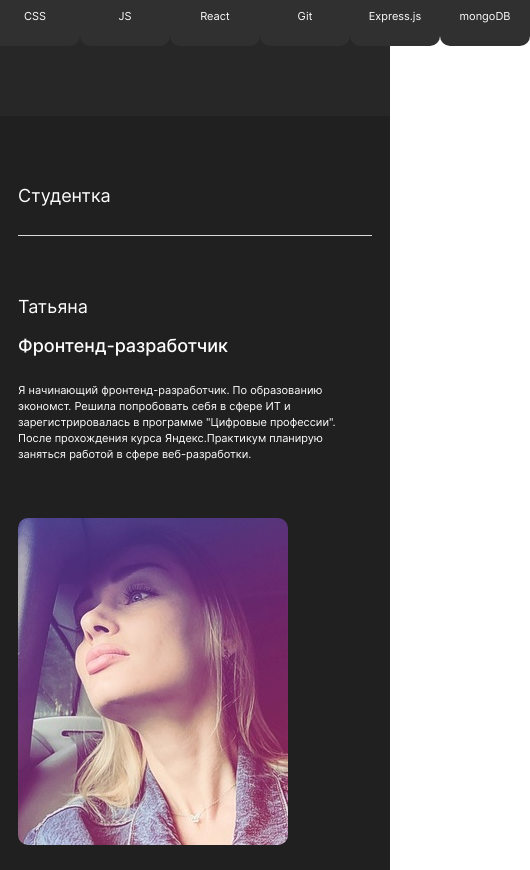
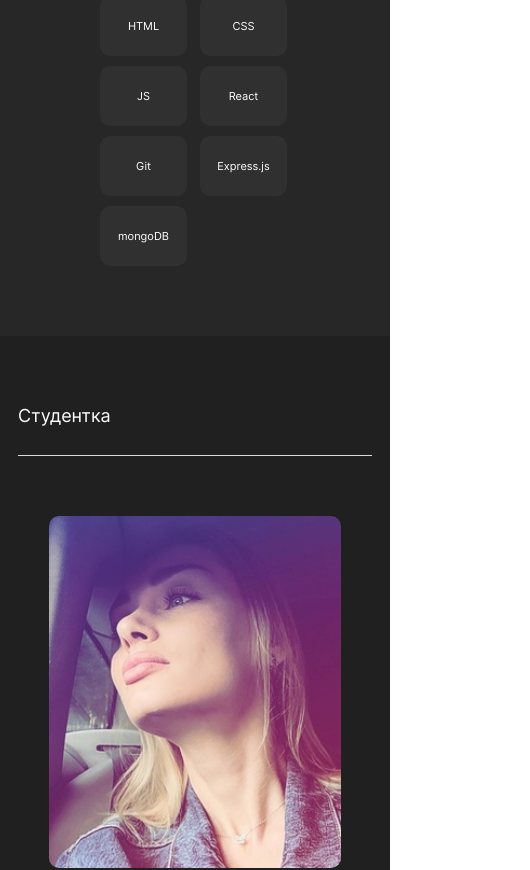
Before and after one commit to Bta1991/movies-explorer-frontend, a React (Create React App) app: page / in a window 390 px wide. Shown: the part 1620-2490 px from the top of the page, 530 px wide, since content can reach past the window. Built offline with nearby package versions, Linux system fonts and the light colour scheme; no server answers.

Commit message:
v0.7 выровнян main

```diff
--- a/src/components/Main/AboutMe/AboutMe.css
+++ b/src/components/Main/AboutMe/AboutMe.css
@@ -35,49 +35,76 @@
 }
 
 .about__photo {
-  border-radius: 10px;
+    border-radius: 10px;
+    height: 327px;
+    width: 270px;
 }
 
 @media (max-width: 1000px) {
     .about {
-        padding: 90px 20px;
-    }
-
-    .about__info {
-        gap: 30px;
+        padding: 90px 20px 0;
     }
 
     .about__info-text {
         margin-top: 22px;
         font-size: 12px;
         line-height: 18px;
+        max-width: 364px;
+    }
+
+    .about__info-title {
+        font-size: 40px;
+        line-height: 40px;
+    }
+
+    .about__info-subtitle {
+        margin: 18px 0 26px;
+        font-size: 12px;
+        line-height: 18px;
+        font-weight: 400;
+    }
+
+    .about__photo {
+        height: 307px;
+        width: 255px;
     }
 }
 
 @media (max-width: 700px) {
     .about {
-        padding: 70px 8px;
-    }
-
-    .about__info {
-        margin-top: 60px;
-        flex-direction: column;
-        gap: 56px;
-    }
-
-    .about__info-title {
-        font-size: 18px;
-        line-height: 22px;
-    }
-
-    .about__info-text {
-        font-size: 11px;
-        line-height: 16px;
-        margin-top: 16px;
+        padding: 70px 8px 0;
     }
 
     .about__title {
         font-size: 18px;
         padding-bottom: 28px;
     }
+    .about__info {
+        margin-top: 60px;
+        flex-direction: column-reverse;
+        align-items: center;
+    }
+
+    .about__info-title {
+        margin-top: 40px;
+        font-size: 30px;
+        line-height: 36px;
+    }
+
+    .about__info-subtitle {
+        margin: 20px 0;
+        font-size: 11px;
+    }
+
+    .about__info-text {
+        margin-top: 20px;
+        font-size: 11px;
+        line-height: 16px;
+        max-width: 292px;
+    }
+
+    .about__photo {
+        height: 352px;
+        width: 292px;
+    }
 }
--- a/src/components/Main/Main.js
+++ b/src/components/Main/Main.js
@@ -1,8 +1,8 @@
 import Promo from './Promo/Promo'
 import AboutProject from './AboutProject/AboutProject'
 import Techs from './Techs/Techs'
-import AboutMe from "./AboutMe/AboutMe";
-import Portfolio from "./Portfolio/Portfolio";
+import AboutMe from './AboutMe/AboutMe'
+import Portfolio from './Portfolio/Portfolio'
 
 const Main = () => {
     return (
--- a/src/components/Main/Techs/Techs.css
+++ b/src/components/Main/Techs/Techs.css
@@ -32,6 +32,7 @@
 
 .techs__list {
     margin: 100px 0 0;
+    padding: 0;
     display: flex;
     text-align: center;
     justify-content: center;
@@ -42,7 +43,7 @@
 .techs__list-header {
     margin: 0;
     min-height: 60px;
-    min-width: 90px;
+    width: 90px;
     border-radius: 10px;
     display: flex;
     align-items: center;
@@ -68,6 +69,10 @@
     .techs__list {
         margin-top: 93px;
     }
+
+    .techs__list-header {
+        width: 87px;
+    }
 }
 
 @media (max-width: 700px) {
@@ -83,23 +88,25 @@
     .techs__info {
         margin-top: 60px;
         flex-direction: column;
+        align-items: center;
         gap: 56px;
     }
 
     .techs__info-title {
-        font-size: 18px;
-        line-height: 22px;
+        font-size: 30px;
     }
 
     .techs__info-text {
         font-size: 11px;
         line-height: 16px;
-        margin-top: 16px;
+        margin-top: 24px;
     }
 
     .techs__list {
-        margin-top: 60px;
+        padding: 0;
+        margin-top: 50px;
         font-size: 11px;
-        gap: 10px 0;
+        display: grid;
+        grid-template-columns: repeat(2, 90px);
     }
 }
```
